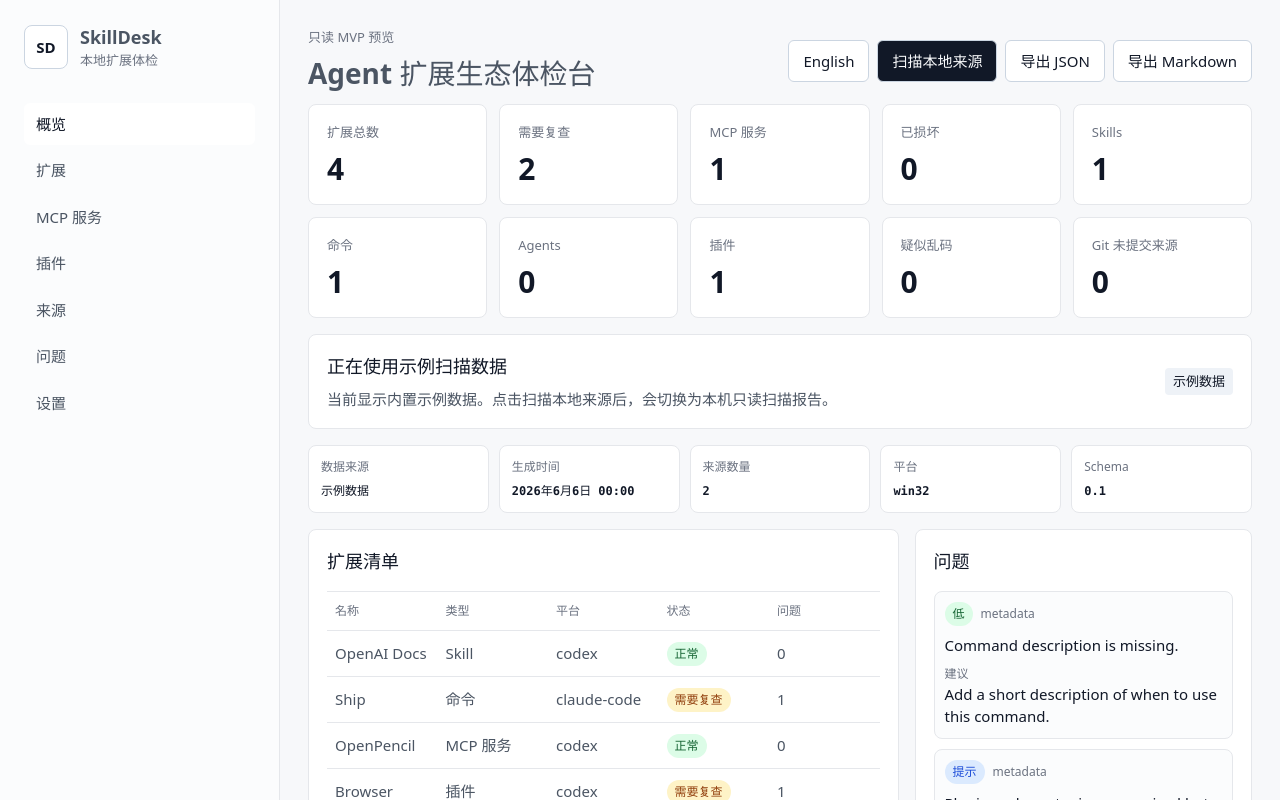
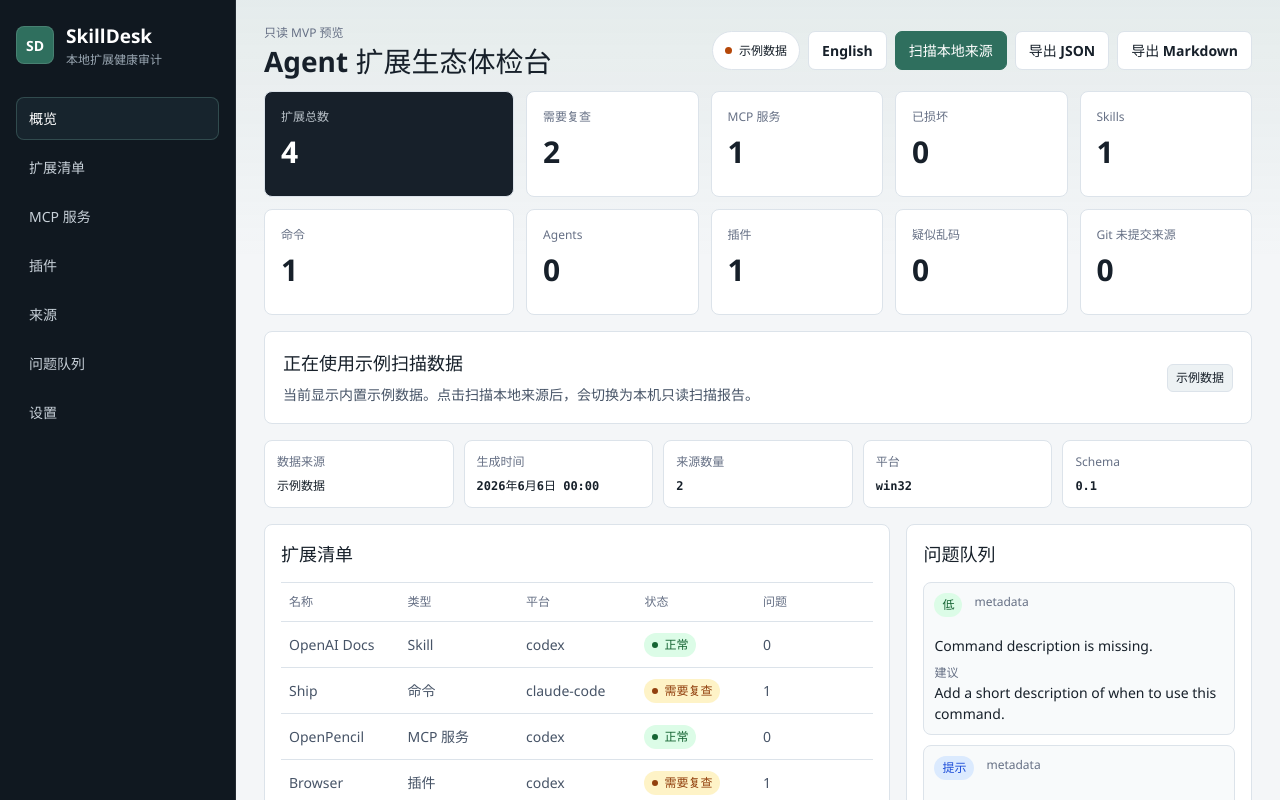
Before and after one commit to haodehaode378/skilldesk-project-brief, a React (Vite) app in the folder skilldesk/: page / in a window 1280 px wide. Shown: the top 800 px of the page. Built offline with nearby package versions, Linux system fonts and the light colour scheme.

Commit message:
docs: add software UX spec and refresh desktop UI

```diff
--- a/skilldesk/src/App.css
+++ b/skilldesk/src/App.css
@@ -1,89 +1,137 @@
 .app-shell {
-  display: flex;
+  display: grid;
+  grid-template-columns: 236px minmax(0, 1fr);
   min-height: 100dvh;
-  background: var(--bg);
   color: var(--text);
 }
 
 .sidebar {
-  width: 280px;
-  border-right: 1px solid var(--border);
-  background: var(--panel);
-  padding: 24px;
-  box-sizing: border-box;
+  position: sticky;
+  top: 0;
+  display: flex;
+  flex-direction: column;
+  min-height: 100dvh;
+  border-right: 1px solid rgba(255, 255, 255, 0.08);
+  background: var(--sidebar);
+  padding: 22px 16px;
 }
 
 .brand {
   display: flex;
   gap: 12px;
   align-items: center;
-  margin-bottom: 32px;
+  margin-bottom: 28px;
 }
 
 .brand-mark {
-  width: 44px;
-  height: 44px;
   display: grid;
+  width: 38px;
+  height: 38px;
   place-items: center;
-  border: 1px solid var(--border-strong);
+  border: 1px solid rgba(255, 255, 255, 0.12);
   border-radius: 8px;
-  color: var(--text-h);
-  font-weight: 700;
-  background: var(--surface);
+  background: var(--accent);
+  color: #ffffff;
+  font-weight: 800;
 }
 
 .brand h1 {
-  font-size: 18px;
   margin: 0;
+  color: #ffffff;
+  font-size: 19px;
+  letter-spacing: 0;
 }
 
 .brand p,
 .eyebrow {
   margin: 0;
   color: var(--muted);
-  font-size: 13px;
+  font-size: 12px;
+}
+
+.brand p {
+  color: #9aa7b2;
 }
 
 nav {
   display: grid;
-  gap: 4px;
+  gap: 6px;
 }
 
 .nav-button {
   width: 100%;
-  border: 0;
-  border-radius: 6px;
+  border: 1px solid transparent;
+  border-radius: 8px;
   background: transparent;
-  color: var(--text);
+  color: #c7d0d8;
   padding: 10px 12px;
   text-align: left;
   font: inherit;
   cursor: pointer;
+  transition:
+    background 160ms ease,
+    color 160ms ease,
+    border-color 160ms ease,
+    transform 160ms ease;
 }
 
-.nav-button[aria-current='page'],
 .nav-button:hover {
-  color: var(--text-h);
-  background: var(--surface);
+  background: rgba(255, 255, 255, 0.06);
+  color: #ffffff;
+}
+
+.nav-button:active,
+button:active {
+  transform: scale(0.98);
+}
+
+.nav-button[aria-current='page'] {
+  border-color: rgba(143, 214, 194, 0.22);
+  background: var(--sidebar-soft);
+  color: #ffffff;
+  font-weight: 700;
+}
+
+.sidebar-note {
+  display: grid;
+  gap: 8px;
+  margin-top: auto;
+  border: 1px solid rgba(255, 255, 255, 0.08);
+  border-radius: 8px;
+  background: var(--sidebar-soft);
+  padding: 12px;
+}
+
+.sidebar-note span {
+  color: #ffffff;
+  font-size: 13px;
+  font-weight: 700;
+}
+
+.sidebar-note p {
+  margin: 0;
+  color: #9aa7b2;
+  font-size: 12px;
 }
 
 .workspace {
-  flex: 1;
   min-width: 0;
-  padding: 28px;
+  padding: 24px 28px 32px;
 }
 
 .topbar {
   display: flex;
   align-items: center;
   justify-content: space-between;
-  gap: 16px;
-  margin-bottom: 10px;
+  gap: 20px;
+  margin: 0 0 14px;
 }
 
 .topbar h2 {
-  margin: 4px 0 0;
+  margin: 3px 0 0;
+  color: var(--text-h);
   font-size: 28px;
+  line-height: 1.16;
 }
 
 .topbar-actions {
@@ -93,42 +141,99 @@ nav {
   gap: 8px;
 }
 
+.scan-state {
+  display: inline-flex;
+  align-items: center;
+  min-height: 36px;
+  border: 1px solid var(--border);
+  border-radius: 999px;
+  background: var(--surface);
+  color: var(--text-h);
+  font-size: 12px;
+  font-weight: 700;
+  padding: 0 12px;
+  white-space: nowrap;
+}
+
+.scan-state::before {
+  width: 7px;
+  height: 7px;
+  border-radius: 999px;
+  margin-right: 7px;
+  background: var(--warning);
+  content: '';
+}
+
+.scan-state-local::before,
+.scan-state-cached::before {
+  background: var(--accent);
+}
+
+.scan-state-error::before {
+  background: var(--danger);
+}
+
 .topbar-message {
+  max-width: 100%;
+  border: 1px solid var(--border);
+  border-radius: 8px;
+  background: var(--surface);
   color: var(--muted);
   font-family: var(--mono);
   font-size: 12px;
-  margin: 0 0 20px;
+  margin: 0 0 16px;
   overflow-wrap: anywhere;
+  padding: 10px 12px;
 }
 
 button {
-  border: 1px solid var(--border-strong);
-  border-radius: 6px;
-  background: var(--text-h);
-  color: var(--bg);
-  padding: 9px 14px;
+  border: 1px solid var(--accent);
+  border-radius: 7px;
+  background: var(--accent);
+  color: #ffffff;
+  padding: 8px 13px;
   font: inherit;
+  font-weight: 700;
   cursor: pointer;
+  transition:
+    background 160ms ease,
+    border-color 160ms ease,
+    transform 160ms ease,
+    opacity 160ms ease;
+}
+
+button:hover {
+  border-color: var(--accent-strong);
+  background: var(--accent-strong);
 }
 
 button:disabled {
   cursor: not-allowed;
-  opacity: 0.64;
+  opacity: 0.6;
 }
 
 .secondary-button {
+  border-color: var(--border);
   background: var(--surface);
   color: var(--text-h);
 }
 
-button:focus-visible {
+.secondary-button:hover {
+  border-color: var(--border-strong);
+  background: var(--surface-soft);
+}
+
+button:focus-visible,
+input:focus,
+select:focus,
+textarea:focus {
   outline: 2px solid var(--focus);
   outline-offset: 2px;
 }
 
 .summary-grid {
   display: grid;
-  grid-template-columns: repeat(5, minmax(0, 1fr));
+  grid-template-columns: 1.45fr repeat(4, minmax(0, 1fr));
   gap: 12px;
   margin-bottom: 16px;
 }
@@ -140,14 +245,31 @@ button:focus-visible {
   border: 1px solid var(--border);
   border-radius: 8px;
   background: var(--surface);
-  padding: 18px;
+}
+
+.summary-grid article {
+  min-height: 106px;
+  padding: 16px;
+}
+
+.summary-grid article:first-child {
+  background: var(--text-h);
+}
+
+.summary-grid article:first-child span {
+  color: #b8c0c8;
+}
+
+.summary-grid article:first-child strong {
+  color: #ffffff;
+  font-size: 30px;
 }
 
 .summary-grid span {
   display: block;
   color: var(--muted);
-  font-size: 13px;
-  margin-bottom: 12px;
+  font-size: 12px;
+  margin-bottom: 11px;
 }
 
 .summary-grid strong {
@@ -161,21 +283,23 @@ button:focus-visible {
   align-items: center;
   justify-content: space-between;
   gap: 24px;
+  margin-bottom: 16px;
+  padding: 18px;
 }
 
 .panel h3 {
-  margin: 0 0 8px;
+  margin: 0 0 7px;
   color: var(--text-h);
   font-size: 18px;
 }
 
 .panel p {
   margin: 0;
-  max-width: 62ch;
+  max-width: 70ch;
 }
 
 .panel .error-text {
-  color: #b42318;
+  color: var(--danger);
   font-size: 13px;
   margin-top: 8px;
 }
@@ -184,17 +308,19 @@ button:focus-visible {
   display: grid;
   grid-template-columns: repeat(5, minmax(0, 1fr));
   gap: 10px;
-  margin-top: 16px;
+  margin: 0 0 16px;
 }
 
-.report-meta div {
+.report-meta div,
+.source-health-grid article {
   border: 1px solid var(--border);
   border-radius: 8px;
   background: var(--surface);
   padding: 12px;
 }
 
-.report-meta span {
+.report-meta span,
+.source-health-grid span {
   display: block;
   color: var(--muted);
   font-size: 12px;
@@ -210,25 +336,37 @@ button:focus-visible {
   overflow-wrap: anywhere;
 }
 
+.split-grid,
+.content-grid {
+  display: grid;
+  gap: 16px;
+}
+
 .split-grid {
-  display: grid;
-  grid-template-columns: minmax(0, 1.4fr) minmax(320px, 0.8fr);
-  gap: 16px;
-  margin-top: 16px;
+  grid-template-columns: minmax(0, 1.45fr) minmax(320px, 0.8fr);
 }
 
 .content-grid {
-  display: grid;
   grid-template-columns: minmax(0, 1fr) 360px;
-  gap: 16px;
+}
+
+.table-panel,
+.detail-panel {
+  padding: 16px;
+}
+
+.detail-panel {
+  align-self: start;
+  position: sticky;
+  top: 16px;
 }
 
 .section-heading {
-  margin-bottom: 16px;
+  margin-bottom: 14px;
 }
 
 .section-heading h3 {
-  margin: 0 0 6px;
+  margin: 0 0 5px;
   color: var(--text-h);
   font-size: 18px;
 }
@@ -243,13 +381,13 @@ button:focus-visible {
   align-items: end;
   justify-content: space-between;
   gap: 12px;
-  margin: 0 0 14px;
+  margin: 0 0 12px;
 }
 
 .search-field {
   display: grid;
   gap: 6px;
-  min-width: min(100%, 320px);
+  min-width: min(100%, 340px);
 }
 
 .search-field span,
@@ -259,41 +397,36 @@ button:focus-visible {
 }
 
 .search-field input,
-select {
+select,
+.settings-roots-editor {
   width: 100%;
   border: 1px solid var(--border);
-  border-radius: 6px;
-  background: var(--panel);
+  border-radius: 7px;
+  background: var(--surface-soft);
   color: var(--text-h);
   font: inherit;
   padding: 9px 10px;
-}
-
-.search-field input:focus,
-select:focus {
-  border-color: var(--focus);
-  outline: 2px solid var(--focus);
-  outline-offset: 1px;
 }
 
 .filter-bar {
   display: flex;
   flex-wrap: wrap;
   gap: 8px;
-  margin: 0 0 14px;
+  margin: 0 0 12px;
 }
 
 .filter-button {
   border-color: var(--border);
-  background: var(--panel);
+  background: var(--surface-soft);
   color: var(--text);
   padding: 7px 10px;
+  font-weight: 600;
 }
 
 .filter-button[aria-pressed='true'] {
-  border-color: var(--border-strong);
-  background: var(--text-h);
-  color: var(--bg);
+  border-color: var(--accent);
+  background: rgba(47, 111, 94, 0.1);
+  color: var(--accent-strong);
 }
 
 .source-health-grid {
@@ -304,29 +437,20 @@ select:focus {
 }
 
 .source-health-grid article {
-  border: 1px solid var(--border);
-  border-radius: 8px;
-  background: var(--panel);
-  padding: 12px;
-}
-
-.source-health-grid span {
-  display: block;
-  color: var(--muted);
-  font-size: 12px;
-  margin-bottom: 8px;
+  background: var(--surface-soft);
 }
 
 .source-health-grid strong {
   color: var(--text-h);
-  font-size: 22px;
+  font-size: 24px;
   line-height: 1;
 }
 
 .capability-list {
   display: grid;
-  gap: 8px;
+  gap: 0;
   margin: 0 0 14px;
+  border-top: 1px solid var(--border);
 }
 
 .capability-list div {
@@ -334,8 +458,8 @@ select:focus {
   align-items: center;
   justify-content: space-between;
   gap: 12px;
-  border-top: 1px solid var(--border);
-  padding: 10px 0 0;
+  border-bottom: 1px solid var(--border);
+  padding: 10px 0;
 }
 
 .capability-list span {
@@ -346,144 +470,89 @@ select:focus {
 .capability-list strong {
   color: var(--text-h);
   font-size: 12px;
-  font-weight: 600;
+  font-weight: 700;
   text-align: right;
 }
 
-.mcp-card-list {
+.mcp-card-list,
+.plugin-card-list,
+.instruction-card-list,
+.issue-card-list {
   display: grid;
-  gap: 12px;
+  gap: 10px;
 }
 
-.mcp-card {
+.mcp-card,
+.plugin-card,
+.instruction-card,
+.issue-card {
   border: 1px solid var(--border);
   border-radius: 8px;
-  background: var(--panel);
-  padding: 14px;
+  background: var(--surface-soft);
+  padding: 13px;
 }
 
-.mcp-card header {
+.mcp-card header,
+.plugin-card header,
+.instruction-card header,
+.issue-card header {
   display: flex;
   align-items: flex-start;
   justify-content: space-between;
   gap: 12px;
-  margin-bottom: 12px;
+  margin-bottom: 10px;
 }
 
-.mcp-card h4 {
-  color: var(--text-h);
-  font-size: 16px;
-  margin: 0 0 4px;
-}
-
-.mcp-card header span {
+.issue-card header {
+  justify-content: flex-start;
+  flex-wrap: wrap;
   color: var(--muted);
   font-size: 12px;
 }
 
-.mcp-meta {
-  display: grid;
-  grid-template-columns: repeat(4, minmax(0, 1fr));
-  gap: 12px;
-  margin: 0;
-}
-
-.mcp-meta div {
-  min-width: 0;
-}
-
-.mcp-meta dd {
-  overflow-wrap: anywhere;
-}
-
-.plugin-card-list {
-  display: grid;
-  gap: 12px;
-}
-
-.plugin-card {
-  border: 1px solid var(--border);
-  border-radius: 8px;
-  background: var(--panel);
-  padding: 14px;
-}
-
-.plugin-card header {
-  display: flex;
-  align-items: flex-start;
-  justify-content: space-between;
-  gap: 12px;
-  margin-bottom: 12px;
-}
-
-.plugin-card h4 {
-  color: var(--text-h);
-  font-size: 16px;
-  margin: 0 0 4px;
-}
-
-.plugin-card header span {
-  color: var(--muted);
-  font-size: 12px;
-}
-
-.plugin-meta {
-  display: grid;
-  grid-template-columns: repeat(5, minmax(0, 1fr));
-  gap: 12px;
-  margin: 0;
-}
-
-.plugin-meta div {
-  min-width: 0;
-}
-
-.plugin-meta dd {
-  overflow-wrap: anywhere;
-}
-
-.instruction-card-list {
-  display: grid;
-  gap: 12px;
-}
-
-.instruction-card {
-  border: 1px solid var(--border);
-  border-radius: 8px;
-  background: var(--panel);
-  padding: 14px;
-}
-
-.instruction-card header {
-  display: flex;
-  align-items: flex-start;
-  justify-content: space-between;
-  gap: 12px;
-  margin-bottom: 12px;
-}
-
+.mcp-card h4,
+.plugin-card h4,
 .instruction-card h4 {
   color: var(--text-h);
   font-size: 16px;
   margin: 0 0 4px;
 }
 
+.mcp-card header span,
+.plugin-card header span,
 .instruction-card header span {
   color: var(--muted);
   font-size: 12px;
 }
 
+.mcp-meta,
+.plugin-meta,
 .instruction-meta {
   display: grid;
-  grid-template-columns: minmax(0, 1fr) 120px minmax(0, 1fr);
   gap: 12px;
   margin: 0;
 }
 
+.mcp-meta {
+  grid-template-columns: repeat(4, minmax(0, 1fr));
+}
+
+.plugin-meta {
+  grid-template-columns: repeat(5, minmax(0, 1fr));
+}
+
+.instruction-meta {
+  grid-template-columns: minmax(0, 1fr) 120px minmax(0, 1fr);
+}
+
+.mcp-meta div,
+.plugin-meta div,
 .instruction-meta div {
   min-width: 0;
 }
 
+.mcp-meta dd,
+.plugin-meta dd,
 .instruction-meta dd {
   overflow-wrap: anywhere;
 }
@@ -512,7 +581,7 @@ td {
 th {
   color: var(--muted);
   font-size: 12px;
-  font-weight: 600;
+  font-weight: 700;
 }
 
 td {
@@ -525,7 +594,7 @@ tbody tr {
 
 tbody tr:hover,
 .selected-row {
-  background: var(--panel);
+  background: var(--surface-soft);
 }
 
 .path-cell {
@@ -536,19 +605,35 @@ tbody tr:hover,
   font-size: 12px;
 }
 
-.status-badge {
+.status-badge,
+.severity-badge {
   display: inline-flex;
   align-items: center;
   border-radius: 999px;
-  padding: 3px 8px;
   font-size: 12px;
-  font-weight: 600;
+  font-weight: 700;
   white-space: nowrap;
 }
 
+.status-badge {
+  padding: 3px 8px;
+}
+
+.status-badge::before {
+  width: 6px;
+  height: 6px;
+  border-radius: 999px;
+  margin-right: 6px;
+  content: '';
+}
+
 .status-ok {
-  color: #166534;
+  color: var(--ok);
   background: #dcfce7;
+}
+
+.status-ok::before {
+  background: var(--ok);
 }
 
 .status-needs-review {
@@ -556,14 +641,26 @@ tbody tr:hover,
   background: #fef3c7;
 }
 
+.status-needs-review::before {
+  background: #92400e;
+}
+
 .status-at-risk {
   color: #9a3412;
   background: #ffedd5;
 }
 
+.status-at-risk::before {
+  background: #9a3412;
+}
+
 .status-broken {
   color: #991b1b;
   background: #fee2e2;
+}
+
+.status-broken::before {
+  background: #991b1b;
 }
 
 .detail-panel h3 {
@@ -573,27 +670,24 @@ tbody tr:hover,
 }
 
 .detail-panel dl,
-.settings-list {
+.settings-list,
+.entity-kind-details {
   display: grid;
   gap: 12px;
   margin: 18px 0 0;
 }
 
 .detail-panel dl div,
-.settings-list div {
+.settings-list div,
+.entity-kind-details div {
   display: grid;
   gap: 4px;
 }
 
 .settings-roots-editor {
-  width: 100%;
   box-sizing: border-box;
-  border: 1px solid var(--border);
-  border-radius: 6px;
-  background: var(--panel);
   color: var(--text-h);
   font: 12px var(--mono);
-  padding: 8px 10px;
   resize: vertical;
   overflow-wrap: anywhere;
 }
@@ -640,28 +734,9 @@ dd {
   color: var(--text-h);
 }
 
-.issue-card-list {
-  display: grid;
-  gap: 10px;
-  margin: 16px 0 0;
-}
-
 .issue-card {
   display: grid;
   gap: 8px;
-  border: 1px solid var(--border);
-  border-radius: 8px;
-  background: var(--panel);
-  padding: 12px;
-}
-
-.issue-card header {
-  display: flex;
-  flex-wrap: wrap;
-  align-items: center;
-  gap: 8px;
-  color: var(--muted);
-  font-size: 12px;
 }
 
 .issue-card p {
@@ -687,11 +762,7 @@ dd {
 }
 
 .severity-badge {
-  border-radius: 999px;
   padding: 3px 8px;
-  color: var(--text-h);
-  font-size: 12px;
-  font-weight: 600;
 }
 
 .severity-info {
@@ -700,7 +771,7 @@ dd {
 }
 
 .severity-low {
-  color: #166534;
+  color: var(--ok);
   background: #dcfce7;
 }
 
@@ -714,8 +785,23 @@ dd {
   background: #fee2e2;
 }
 
-code {
-  white-space: nowrap;
+@media (max-width: 1080px) {
+  .summary-grid {
+    grid-template-columns: repeat(2, minmax(0, 1fr));
+  }
+
+  .summary-grid article:first-child {
+    grid-column: span 2;
+  }
+
+  .split-grid,
+  .content-grid {
+    grid-template-columns: 1fr;
+  }
+
+  .detail-panel {
+    position: static;
+  }
 }
 
 @media (max-width: 820px) {
@@ -724,13 +810,22 @@ code {
   }
 
   .sidebar {
-    width: auto;
+    position: static;
+    min-height: auto;
     border-right: 0;
-    border-bottom: 1px solid var(--border);
+    padding: 18px;
+  }
+
+  .sidebar-note {
+    margin-top: 16px;
   }
 
   nav {
     grid-template-columns: repeat(2, minmax(0, 1fr));
+  }
+
+  .workspace {
+    padding: 20px 16px 28px;
   }
 
   .topbar,
@@ -748,32 +843,16 @@ code {
     flex-direction: column;
   }
 
-  .summary-grid {
-    grid-template-columns: repeat(2, minmax(0, 1fr));
-  }
-
-  .source-health-grid {
-    grid-template-columns: repeat(2, minmax(0, 1fr));
-  }
-
-  .report-meta {
-    grid-template-columns: 1fr;
-  }
-
-  .mcp-meta {
-    grid-template-columns: 1fr;
-  }
-
-  .plugin-meta {
-    grid-template-columns: 1fr;
-  }
-
+  .summary-grid,
+  .report-meta,
+  .source-health-grid,
+  .mcp-meta,
+  .plugin-meta,
   .instruction-meta {
     grid-template-columns: 1fr;
   }
 
-  .split-grid,
-  .content-grid {
-    grid-template-columns: 1fr;
+  .summary-grid article:first-child {
+    grid-column: auto;
   }
 }
--- a/skilldesk/src/App.tsx
+++ b/skilldesk/src/App.tsx
@@ -183,6 +183,10 @@ function App({ initialView = 'overview' }: { initialView?: ViewKey } = {}) {
             </button>
           ))}
         </nav>
+        <div className="sidebar-note">
+          <span>{copy.views.readOnlyScanning}</span>
+          <p>{copy.views.readOnlyNotice}</p>
+        </div>
       </aside>
 
       <section className="workspace">
@@ -192,6 +196,11 @@ function App({ initialView = 'overview' }: { initialView?: ViewKey } = {}) {
             <h2>{copy.dashboard.title}</h2>
           </div>
           <div className="topbar-actions">
+            <span className={`scan-state scan-state-${scanState}`}>
+              {scanState === 'local' || scanState === 'cached'
+                ? copy.dashboard.localPhaseTag
+                : copy.dashboard.phaseTag}
+            </span>
             <button
               type="button"
               className="secondary-button"
--- a/skilldesk/src/app/i18n.ts
+++ b/skilldesk/src/app/i18n.ts
@@ -173,14 +173,14 @@ type AppCopy = {
 
 export const appCopy: Record<Locale, AppCopy> = {
   'zh-CN': {
-    brandSubtitle: '本地扩展体检',
+    brandSubtitle: '本地扩展健康审计',
     nav: {
       overview: '概览',
-      extensions: '扩展',
+      extensions: '扩展清单',
       mcpServers: 'MCP 服务',
       plugins: '插件',
       sources: '来源',
-      issues: '问题',
+      issues: '问题队列',
       settings: '设置',
     },
     dashboard: {
@@ -318,23 +318,25 @@ export const appCopy: Record<Locale, AppCopy> = {
     },
     views: {
       extensionsTitle: '扩展清单',
-      extensionsBody: '统一展示 Skill、命令、Agent、插件、MCP 和项目指令文件。',
+      extensionsBody:
+        '统一展示 Skill、命令、Agent、插件、MCP 和项目指令文件。',
       detailTitle: '详情',
       mcpTitle: 'MCP 服务',
       pluginsTitle: '插件',
       sourcesTitle: '来源',
       instructionFilesTitle: '项目指令文件',
-      issuesTitle: '问题',
+      issuesTitle: '问题队列',
       settingsTitle: '设置',
       settingsBody: '界面语言和最近一次扫描报告会缓存在本机浏览器存储中。',
       languageSetting: '界面语言',
       pluginCacheMode: '插件缓存扫描',
       mcpProbePolicy: 'MCP 探测策略',
       defaultScanRoots: '默认扫描范围',
-      scanRootsHelp: '每行一个扫描根。仅支持 MVP 明确的 Skill、命令、Agent、插件、MCP 配置和项目指令文件来源。',
+      scanRootsHelp:
+        '每行一个扫描根。仅支持 MVP 明确的 Skill、命令、Agent、插件、MCP 配置和项目指令文件来源。',
       scanSafety: '扫描安全',
       scanSafetyBody:
-        '当前版本只读取文件元数据和安全摘要，不执行脚本、hooks、插件命令或 Agent 任务。',
+        '当前版本仅读取文件元数据和安全摘要，不执行脚本、hooks、插件命令或 Agent 任务。',
       scannerSelfCheck: '扫描器自检',
       scannerCapabilities: '扫描能力',
       readOnlyScanning: '只读扫描',
@@ -342,7 +344,8 @@ export const appCopy: Record<Locale, AppCopy> = {
       mcpProbeDisabled: '已禁用主动连接探测',
       mcpProbeLocalOnly: '仅允许本地 MCP 轻量探测',
       mcpProbeAll: '允许本地和远程 MCP 轻量探测',
-      readOnlyNotice: '只读模式：不会执行脚本、hooks、插件命令或 Agent 任务。',
+      readOnlyNotice:
+        '只读模式：不会执行脚本、hooks、插件命令或 Agent 任务。',
     },
   },
   'en-US': {
--- a/skilldesk/src/index.css
+++ b/skilldesk/src/index.css
@@ -1,42 +1,34 @@
 :root {
-  --bg: #f7f8fa;
+  --bg: #f4f6f8;
   --surface: #ffffff;
-  --panel: #fbfcfd;
-  --text: #4b5563;
-  --text-h: #111827;
-  --muted: #6b7280;
-  --border: #e5e7eb;
-  --border-strong: #cbd5e1;
-  --code-bg: #eef2f7;
-  --focus: #2563eb;
-  --sans: system-ui, 'Segoe UI', Roboto, sans-serif;
-  --mono: ui-monospace, Consolas, monospace;
+  --surface-soft: #f8fafb;
+  --panel: #eef3f5;
+  --sidebar: #101820;
+  --sidebar-soft: #17242d;
+  --text: #475467;
+  --text-h: #17202a;
+  --muted: #667085;
+  --border: #dce3ea;
+  --border-strong: #b8c4cf;
+  --code-bg: #edf2f4;
+  --focus: #2f6f5e;
+  --accent: #2f6f5e;
+  --accent-strong: #245848;
+  --danger: #b42318;
+  --warning: #b54708;
+  --ok: #166534;
+  --sans: 'Microsoft YaHei UI', 'Noto Sans SC', 'Segoe UI', system-ui, sans-serif;
+  --mono: 'Cascadia Mono', ui-monospace, Consolas, monospace;
 
-  font: 15px/1.5 var(--sans);
-  color-scheme: light dark;
+  font: 14px/1.5 var(--sans);
+  color-scheme: light;
   color: var(--text);
   background: var(--bg);
   font-synthesis: none;
   text-rendering: optimizeLegibility;
   -webkit-font-smoothing: antialiased;
   -moz-osx-font-smoothing: grayscale;
-
   letter-spacing: 0;
-}
-
-@media (prefers-color-scheme: dark) {
-  :root {
-    --bg: #111827;
-    --surface: #182233;
-    --panel: #151e2d;
-    --text: #cbd5e1;
-    --text-h: #f8fafc;
-    --muted: #94a3b8;
-    --border: #273449;
-    --border-strong: #475569;
-    --code-bg: #0f172a;
-    --focus: #60a5fa;
-  }
 }
 
 #root {
@@ -45,6 +37,9 @@
 
 body {
   margin: 0;
+  background:
+    linear-gradient(180deg, rgba(47, 111, 94, 0.08), transparent 260px),
+    var(--bg);
 }
 
 * {
@@ -52,10 +47,11 @@ body {
 }
 
 code {
-  font-family: var(--mono);
-  font-size: 13px;
-  padding: 4px 8px;
-  border-radius: 4px;
+  border: 1px solid var(--border);
+  border-radius: 6px;
   background: var(--code-bg);
   color: var(--text-h);
+  font-family: var(--mono);
+  font-size: 12px;
+  padding: 4px 8px;
 }
```
Also changed, not shown: 1 other file (tests, documents, lock files or other folders).
